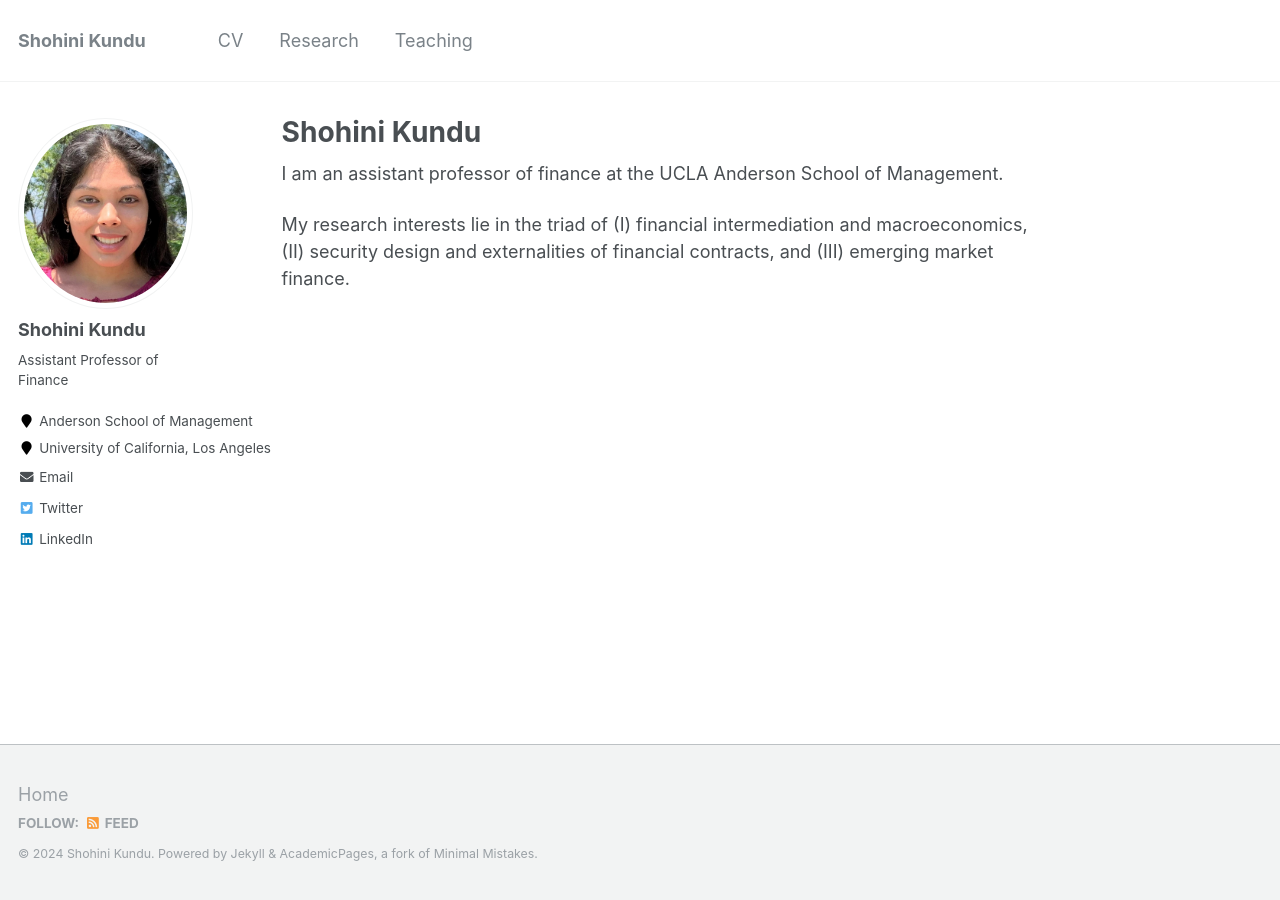
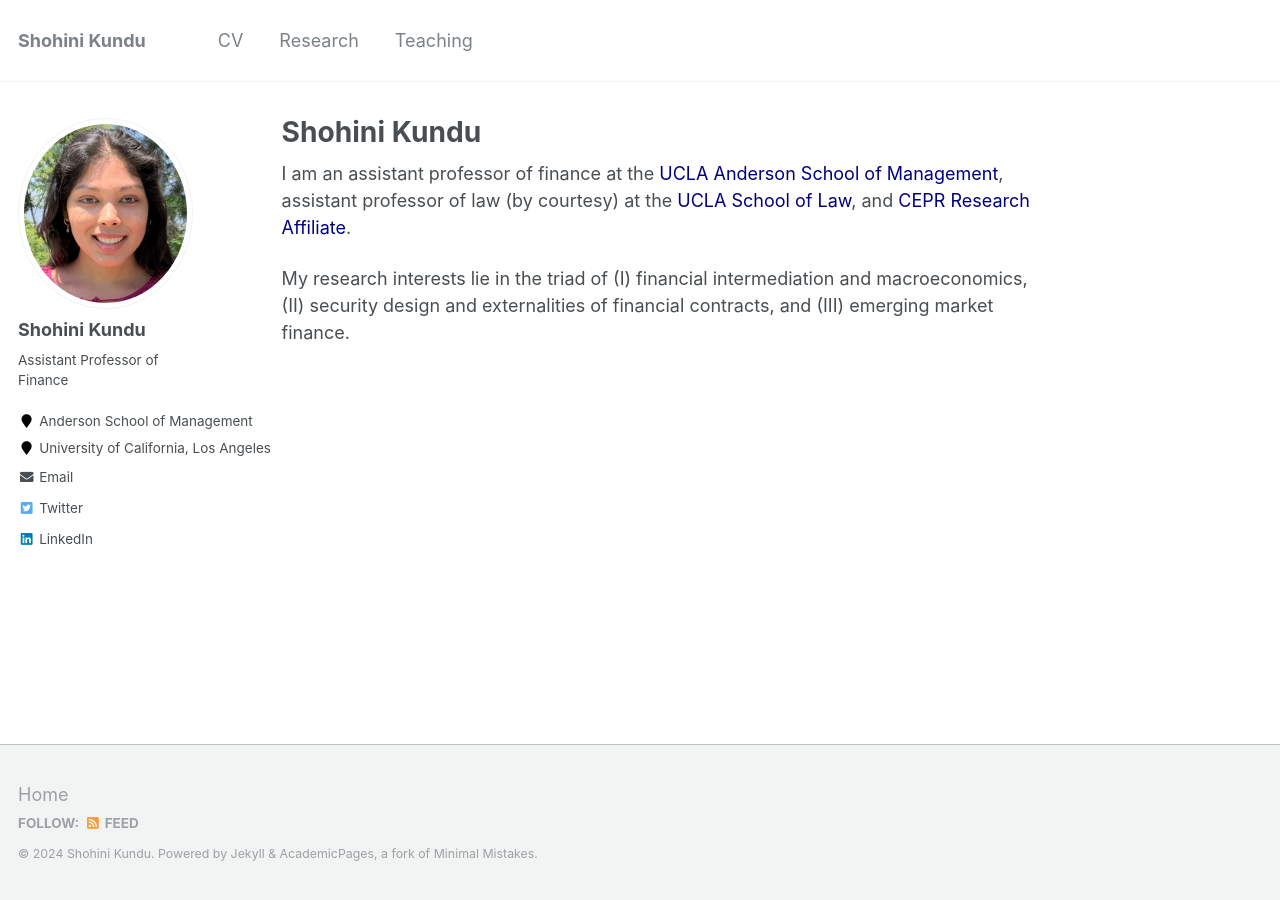
Before and after one commit to shohinikundu/shohinikundu.github.io, a Jekyll site: the page built from _pages/about.md, in a window 1280 px wide. Built offline with Jekyll 4.4.1, drawn with Linux system fonts in a browser that asks for light colours.

Commit message:
Update about.md

```diff
--- a/_pages/about.md
+++ b/_pages/about.md
@@ -8,6 +8,6 @@ redirect_from:
   - /about.html
 ---
 
-I am an assistant professor of finance at the UCLA Anderson School of Management.
+I am an assistant professor of finance at the <a href="https://www.anderson.ucla.edu/" style="color:rgb(0, 0, 128); text-decoration: none;">UCLA Anderson School of Management</a>, assistant professor of law (by courtesy) at the <a href="https://law.ucla.edu/" style="color:rgb(0, 0, 128); text-decoration: none;">UCLA School of Law</a>, and <a href="https://cepr.org/" style="color:rgb(0, 0, 128); text-decoration: none;">CEPR Research Affiliate</a>.
 
 My research interests lie in the triad of (I) financial intermediation and macroeconomics, (II) security design and externalities of financial contracts, and (III) emerging market finance.
```
